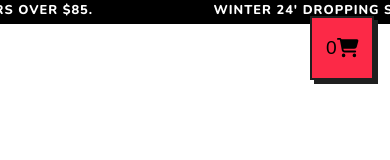
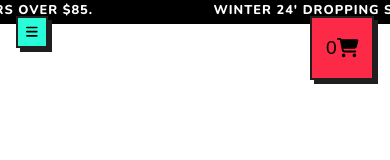
Before and after one commit to williamalowe/ThreadHundred, a React (Vite) app: page /cart in a window 390 px wide. Shown: the top 160 px of the page. Built offline with nearby package versions, Linux system fonts and the light colour scheme; a web font is replaced by a local one.

Commit message:
styles: add navbar mobile styles

```diff
--- a/src/components/Navbar/Navbar.css
+++ b/src/components/Navbar/Navbar.css
@@ -30,6 +30,42 @@
 .navbar > a:nth-child(4) {
   transform: rotate(6deg);
 }
-.navbar > a.active > .link {
-  /* box-shadow: 0 0; */
+.mobile {
+  display: none;
+  position: fixed;
+  top: 1rem;
+  left: 1rem;
 }
+.mobile > button {
+  border: 2px solid var(--text-color);
+  background: var(--highlight-blue);
+  width: 32px;
+  height: 32px;
+  box-shadow: 4px 4px var(--text-color);
+}
+.mobile > div {
+  margin-top: 1rem;
+  display: flex;
+  flex-direction: column;
+  gap: 0.5rem;
+}
+.mobile > div > a {
+  text-decoration: none;
+}
+.mobile_link {
+  padding: 0.25rem 1rem;
+  border: 2px solid var(--text-color);
+  text-transform: uppercase;
+  font-weight: 800;
+  box-shadow: 4px 4px var(--text-color);
+  background: var(--highlight-blue);
+}
+
+@media screen and (max-width: 768px) {
+  .navbar {
+    display: none;
+  }
+  .mobile {
+    display: block;
+  }
+}
--- a/src/components/Navbar/Navbar.jsx
+++ b/src/components/Navbar/Navbar.jsx
@@ -1,119 +1,157 @@
-import { NavLink } from 'react-router-dom';
-import { motion } from 'framer-motion';
-import './Navbar.css';
+import { NavLink } from "react-router-dom";
+import { AnimatePresence, motion } from "framer-motion";
+import "./Navbar.css";
+import { FontAwesomeIcon } from "@fortawesome/react-fontawesome";
+import { faBars } from "@fortawesome/free-solid-svg-icons";
+import { useState } from "react";
 
 const Navbar = () => {
+  const [visibleNav, setVisibleNav] = useState(false);
+
   return (
-    <motion.nav
-      className='navbar'
-    >
-      <NavLink to='/'>
+    <>
+      <motion.nav className="navbar">
+        <NavLink to="/">
           <motion.div
-          className='link'
+            className="link"
             initial={{
               opacity: 0,
-            x: -100
+              x: -100,
             }}
             animate={{
               opacity: 1,
               x: 0,
               transition: {
-              duration: 0.5
-            }
+                duration: 0.5,
+              },
             }}
             whileHover={{
               boxShadow: 0,
               x: 4,
-            y: 4
+              y: 4,
             }}
             whileTap={{
-            scale: 0.9
+              scale: 0.9,
             }}
           >
             Home
           </motion.div>
         </NavLink>
-      <NavLink to='/shop'>
+        <NavLink to="/shop">
           <motion.div
-          className='link'
+            className="link"
             initial={{
               opacity: 0,
-            x: -200
+              x: -200,
             }}
             animate={{
               opacity: 1,
               x: 0,
               transition: {
-              duration: 0.5
-            }
+                duration: 0.5,
+              },
             }}
             whileHover={{
               scale: 1.1,
               boxShadow: 0,
               x: 4,
-            y: 4
+              y: 4,
             }}
             whileTap={{
-            scale: 0.9
+              scale: 0.9,
             }}
           >
             Shop
           </motion.div>
         </NavLink>
-      <NavLink to='/cart'>
+        <NavLink to="/cart">
           <motion.div
-          className='link'
+            className="link"
             initial={{
               opacity: 0,
-            x: -300
+              x: -300,
             }}
             animate={{
               opacity: 1,
               x: 0,
               transition: {
-              duration: 0.5
-            }
+                duration: 0.5,
+              },
             }}
             whileHover={{
               boxShadow: 0,
               x: 4,
-            y: 4
+              y: 4,
             }}
             whileTap={{
-            scale: 0.9
+              scale: 0.9,
             }}
           >
             Cart
           </motion.div>
         </NavLink>
-      <NavLink to='/contact'>
+        <NavLink to="/contact">
           <motion.div
-      className='link'
+            className="link"
             initial={{
               opacity: 0,
-        x: -400
+              x: -400,
             }}
             animate={{
               opacity: 1,
               x: 0,
               transition: {
-          duration: 0.5
-        }
+                duration: 0.5,
+              },
             }}
             whileHover={{
               boxShadow: 0,
               x: 4,
-        y: 4
+              y: 4,
             }}
             whileTap={{
-        scale: 0.9
+              scale: 0.9,
             }}
           >
             Contact
           </motion.div>
         </NavLink>
       </motion.nav>
-  )
-}
+      <nav className="mobile">
+        <button onClick={() => setVisibleNav(!visibleNav)}>
+          <FontAwesomeIcon icon={faBars} />
+        </button>
+        <AnimatePresence>
+          {visibleNav && (
+            <motion.div
+              initial={{
+                x: -200,
+              }}
+              animate={{
+                x: 0,
+              }}
+              exit={{
+                x: -200,
+              }}
+            >
+              <NavLink to={"/"}>
+                <div className="mobile_link">Home</div>
+              </NavLink>
+              <NavLink to={"/shop"}>
+                <div className="mobile_link">Shop</div>
+              </NavLink>
+              <NavLink to={"/cart"}>
+                <div className="mobile_link">Cart</div>
+              </NavLink>
+              <NavLink to={"/contact"}>
+                <div className="mobile_link">Contact</div>
+              </NavLink>
+            </motion.div>
+          )}
+        </AnimatePresence>
+      </nav>
+    </>
+  );
+};
 
-export default Navbar
+export default Navbar;
--- a/src/views/App/App.jsx
+++ b/src/views/App/App.jsx
@@ -42,7 +42,7 @@ const App = () => {
       <main className={styles.app}>
         <SideCart />
         <AnnouncementBanner />
-        {/* <Navbar /> */}
+        <Navbar />
         {/* <Logo />
         <div className={styles.content}>
           <HomeBanner />
--- a/src/views/App/App.module.css
+++ b/src/views/App/App.module.css
@@ -1,4 +1,6 @@
 .app {
+  height: 100vh;
+  width: 100vw;
   display: flex;
   flex-direction: column;
   align-items: center;
```
Lines whose indentation alone changed are shown as unchanged.
